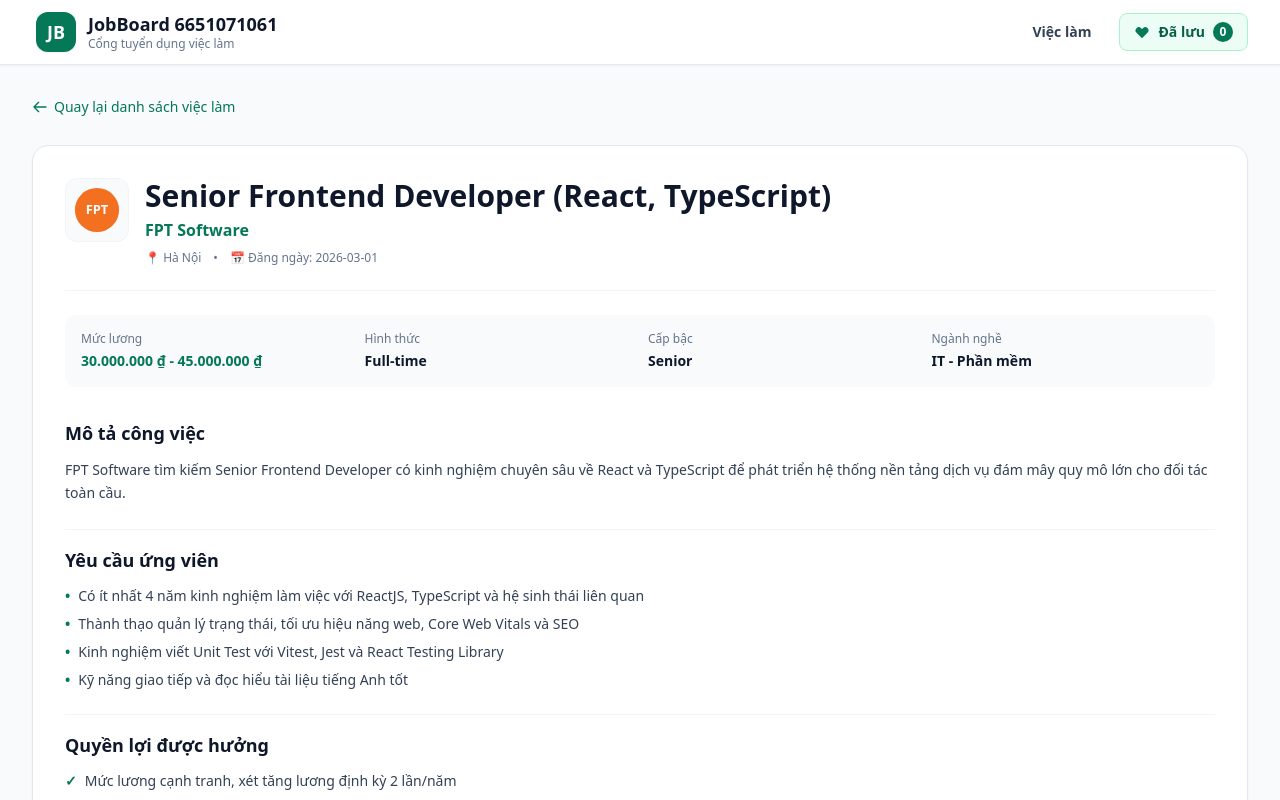
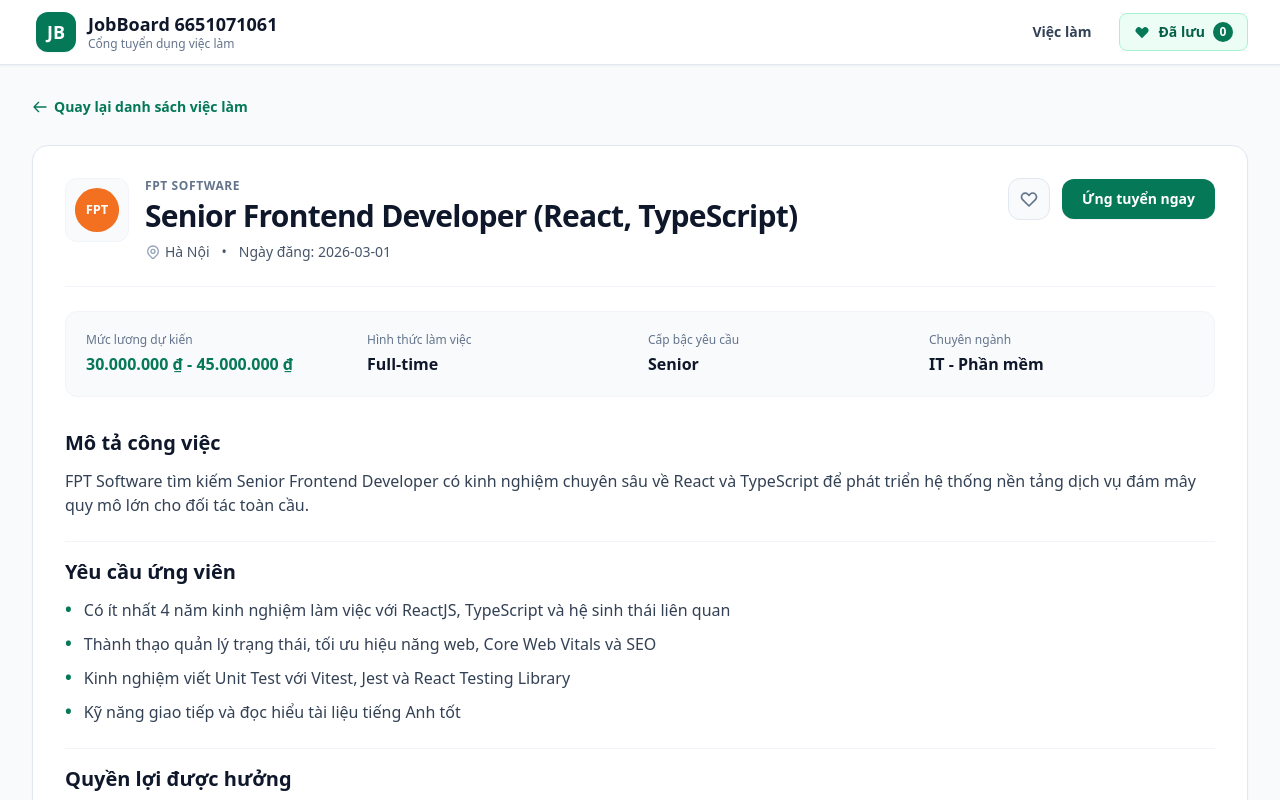
Before and after one commit to ledinhson-07/6651071061-lab2-job-board, a React (Vite) app: page /item/1 in a window 1280 px wide. Shown: the top 800 px of the page. Built offline with nearby package versions, Linux system fonts and the light colour scheme.

Commit message:
[15:30] them DetailPage route /item/:id

```diff
--- a/src/pages/DetailPage.tsx
+++ b/src/pages/DetailPage.tsx
@@ -5,10 +5,19 @@ import { fetchJobById } from '../services/jobService';
 import { formatCurrency } from '../utils';
 import SkeletonDetail from '../components/SkeletonDetail';
 
-export const DetailPage: React.FC = () => {
+interface DetailPageProps {
+  favoriteIds?: number[];
+  onToggleFavorite?: (id: number) => void;
+}
+
+export const DetailPage: React.FC<DetailPageProps> = ({
+  favoriteIds = [],
+  onToggleFavorite,
+}) => {
   const { id } = useParams<{ id: string }>();
   const [job, setJob] = useState<Job | null>(null);
   const [isLoading, setIsLoading] = useState<boolean>(true);
+  const [applied, setApplied] = useState<boolean>(false);
 
   useEffect(() => {
     let isMounted = true;
@@ -44,30 +53,37 @@ export const DetailPage: React.FC = () => {
 
   if (!job) {
     return (
-      <div className="bg-white rounded-2xl border border-slate-200 p-8 text-center max-w-lg mx-auto">
+      <div className="bg-white rounded-2xl border border-slate-200 p-8 text-center max-w-lg mx-auto shadow-sm">
+        <div className="w-16 h-16 mx-auto mb-4 rounded-full bg-amber-50 text-amber-600 flex items-center justify-center">
+          <svg className="w-8 h-8" fill="none" stroke="currentColor" viewBox="0 0 24 24" aria-hidden="true">
+            <path strokeLinecap="round" strokeLinejoin="round" strokeWidth={2} d="M12 9v2m0 4h.01m-6.938 4h13.856c1.54 0 2.502-1.667 1.732-3L13.732 4c-.77-1.333-2.694-1.333-3.464 0L3.34 16c-.77 1.333.192 3 1.732 3z" />
+          </svg>
+        </div>
         <h1 className="text-xl font-bold text-slate-900">Không tìm thấy tin tuyển dụng</h1>
         <p className="mt-2 text-sm text-slate-600">
-          Công việc bạn đang tìm kiếm có thể đã hết hạn hoặc không tồn tại.
+          Công việc bạn đang tìm kiếm có thể đã hết hạn hoặc đường dẫn không chính xác.
         </p>
         <div className="mt-6">
           <Link
             to="/"
-            className="inline-flex items-center px-4 py-2 rounded-lg text-sm font-semibold text-white bg-emerald-700 hover:bg-emerald-800 transition-colors"
+            className="inline-flex items-center px-5 py-2.5 rounded-lg text-sm font-semibold text-white bg-emerald-700 hover:bg-emerald-800 transition-colors focus:outline-none focus:ring-2 focus:ring-emerald-600"
           >
-            ← Quay lại danh sách
+            ← Quay lại danh sách việc làm
           </Link>
         </div>
       </div>
     );
   }
 
+  const isFavorite = favoriteIds.includes(job.id);
+
   return (
-    <article aria-labelledby="job-detail-title" className="space-y-6">
-      {/* Breadcrumb quay lại */}
+    <article aria-labelledby="job-title" className="space-y-6">
+      {/* Breadcrumb điều hướng */}
       <nav aria-label="Breadcrumb">
         <Link
           to="/"
-          className="inline-flex items-center gap-1.5 text-sm font-medium text-emerald-700 hover:text-emerald-800 focus:outline-none focus:underline"
+          className="inline-flex items-center gap-1.5 text-sm font-semibold text-emerald-700 hover:text-emerald-800 focus:outline-none focus:underline"
         >
           <svg className="w-4 h-4" fill="none" stroke="currentColor" viewBox="0 0 24 24" aria-hidden="true">
             <path strokeLinecap="round" strokeLinejoin="round" strokeWidth={2} d="M10 19l-7-7m0 0l7-7m-7 7h18" />
@@ -76,8 +92,9 @@ export const DetailPage: React.FC = () => {
         </Link>
       </nav>
 
-      {/* Thẻ chi tiết việc làm */}
+      {/* Thẻ chính thông tin công việc */}
       <div className="bg-white rounded-2xl border border-slate-200 shadow-sm p-6 sm:p-8 space-y-6">
+        {/* Header chi tiết */}
         <div className="flex flex-col sm:flex-row sm:items-start justify-between gap-6 pb-6 border-b border-slate-100">
           <div className="flex items-start gap-4">
             <img
@@ -88,81 +105,144 @@ export const DetailPage: React.FC = () => {
               className="w-16 h-16 rounded-xl object-contain bg-slate-50 border border-slate-100 p-2 flex-shrink-0"
             />
             <div>
-              <h1 id="job-detail-title" className="text-2xl sm:text-3xl font-extrabold text-slate-900">
+              <span className="text-xs font-semibold text-slate-500 uppercase tracking-wider block">
+                {job.company}
+              </span>
+              <h1 id="job-title" className="mt-1 text-2xl sm:text-3xl font-extrabold text-slate-900 tracking-tight">
                 {job.title}
               </h1>
-              <p className="mt-1 text-base font-semibold text-emerald-700">
-                {job.company}
-              </p>
-              <div className="flex items-center gap-3 mt-2 text-xs text-slate-500">
-                <span>📍 {job.location}</span>
+              <div className="flex flex-wrap items-center gap-3 mt-2 text-xs sm:text-sm text-slate-600">
+                <span className="flex items-center gap-1">
+                  <svg className="w-4 h-4 text-slate-400" fill="none" stroke="currentColor" viewBox="0 0 24 24" aria-hidden="true">
+                    <path strokeLinecap="round" strokeLinejoin="round" strokeWidth={2} d="M17.657 16.657L13.414 20.9a1.998 1.998 0 01-2.827 0l-4.244-4.243a8 8 0 1111.314 0z" />
+                    <path strokeLinecap="round" strokeLinejoin="round" strokeWidth={2} d="M15 11a3 3 0 11-6 0 3 3 0 016 0z" />
+                  </svg>
+                  {job.location}
+                </span>
                 <span>•</span>
-                <span>📅 Đăng ngày: {job.postedDate}</span>
+                <span>Ngày đăng: {job.postedDate}</span>
               </div>
             </div>
           </div>
+
+          {/* Các nút hành động */}
+          <div className="flex items-center gap-3 flex-shrink-0">
+            {/* Nút lưu yêu thích */}
+            <button
+              type="button"
+              onClick={() => onToggleFavorite && onToggleFavorite(job.id)}
+              aria-label={
+                isFavorite
+                  ? `Bỏ lưu tin tuyển dụng ${job.title} tại ${job.company}`
+                  : `Lưu tin tuyển dụng ${job.title} tại ${job.company}`
+              }
+              aria-pressed={isFavorite}
+              className={`p-2.5 rounded-xl border transition-colors focus:outline-none focus:ring-2 focus:ring-emerald-600 ${
+                isFavorite
+                  ? 'bg-rose-50 border-rose-200 text-rose-600 hover:bg-rose-100'
+                  : 'bg-slate-50 border-slate-200 text-slate-500 hover:text-rose-600 hover:bg-slate-100'
+              }`}
+            >
+              <svg
+                className={`w-5 h-5 ${isFavorite ? 'fill-current' : 'fill-none'}`}
+                stroke="currentColor"
+                viewBox="0 0 24 24"
+                aria-hidden="true"
+              >
+                <path
+                  strokeLinecap="round"
+                  strokeLinejoin="round"
+                  strokeWidth={2}
+                  d="M4.318 6.318a4.5 4.5 0 000 6.364L12 20.364l7.682-7.682a4.5 4.5 0 00-6.364-6.364L12 7.636l-1.318-1.318a4.5 4.5 0 00-6.364 0z"
+                />
+              </svg>
+            </button>
+
+            {/* Nút Ứng tuyển */}
+            <button
+              type="button"
+              onClick={() => setApplied(true)}
+              className={`px-5 py-2.5 rounded-xl font-semibold text-sm transition-colors focus:outline-none focus:ring-2 focus:ring-offset-2 focus:ring-emerald-600 ${
+                applied
+                  ? 'bg-slate-100 text-slate-600 border border-slate-300 cursor-default'
+                  : 'bg-emerald-700 hover:bg-emerald-800 text-white shadow-sm'
+              }`}
+            >
+              {applied ? '✓ Đã gửi hồ sơ' : 'Ứng tuyển ngay'}
+            </button>
+          </div>
         </div>
 
-        {/* Lương & Thông số cơ bản */}
-        <div className="grid grid-cols-2 sm:grid-cols-4 gap-4 p-4 bg-slate-50 rounded-xl">
+        {/* Lưới thông tin tổng quan */}
+        <div className="grid grid-cols-2 sm:grid-cols-4 gap-4 p-5 bg-slate-50 rounded-xl border border-slate-100">
           <div>
-            <p className="text-xs text-slate-500 font-medium">Mức lương</p>
-            <p className="mt-1 text-sm font-bold text-emerald-700">
+            <p className="text-xs text-slate-500 font-medium">Mức lương dự kiến</p>
+            <p className="mt-1 text-sm sm:text-base font-bold text-emerald-700">
               {formatCurrency(job.salaryMin)} - {formatCurrency(job.salaryMax)}
             </p>
           </div>
           <div>
-            <p className="text-xs text-slate-500 font-medium">Hình thức</p>
-            <p className="mt-1 text-sm font-semibold text-slate-900">{job.jobType}</p>
+            <p className="text-xs text-slate-500 font-medium">Hình thức làm việc</p>
+            <p className="mt-1 text-sm sm:text-base font-bold text-slate-900">{job.jobType}</p>
           </div>
           <div>
-            <p className="text-xs text-slate-500 font-medium">Cấp bậc</p>
-            <p className="mt-1 text-sm font-semibold text-slate-900">{job.level}</p>
+            <p className="text-xs text-slate-500 font-medium">Cấp bậc yêu cầu</p>
+            <p className="mt-1 text-sm sm:text-base font-bold text-slate-900">{job.level}</p>
           </div>
           <div>
-            <p className="text-xs text-slate-500 font-medium">Ngành nghề</p>
-            <p className="mt-1 text-sm font-semibold text-slate-900">{job.category}</p>
+            <p className="text-xs text-slate-500 font-medium">Chuyên ngành</p>
+            <p className="mt-1 text-sm sm:text-base font-bold text-slate-900">{job.category}</p>
           </div>
         </div>
 
         {/* Mô tả công việc */}
         <section aria-labelledby="desc-heading" className="space-y-3 pt-2">
-          <h2 id="desc-heading" className="text-lg font-bold text-slate-900">
+          <h2 id="desc-heading" className="text-lg sm:text-xl font-bold text-slate-900">
             Mô tả công việc
           </h2>
-          <p className="text-sm text-slate-700 leading-relaxed whitespace-pre-line">
+          <p className="text-sm sm:text-base text-slate-700 leading-relaxed whitespace-pre-line">
             {job.description}
           </p>
         </section>
 
-        {/* Yêu cầu công việc */}
+        {/* Yêu cầu ứng viên */}
         <section aria-labelledby="req-heading" className="space-y-3 pt-4 border-t border-slate-100">
-          <h2 id="req-heading" className="text-lg font-bold text-slate-900">
+          <h2 id="req-heading" className="text-lg sm:text-xl font-bold text-slate-900">
             Yêu cầu ứng viên
           </h2>
-          <ul className="space-y-2 text-sm text-slate-700">
+          <ul className="space-y-2.5 text-sm sm:text-base text-slate-700">
             {job.requirements.map((req, idx) => (
-              <li key={idx} className="flex items-start gap-2">
-                <span className="text-emerald-700 font-bold">•</span>
+              <li key={idx} className="flex items-start gap-3">
+                <span className="text-emerald-700 font-bold text-lg leading-none mt-0.5">•</span>
                 <span>{req}</span>
               </li>
             ))}
           </ul>
         </section>
 
-        {/* Quyền lợi */}
+        {/* Quyền lợi được hưởng */}
         <section aria-labelledby="benefit-heading" className="space-y-3 pt-4 border-t border-slate-100">
-          <h2 id="benefit-heading" className="text-lg font-bold text-slate-900">
+          <h2 id="benefit-heading" className="text-lg sm:text-xl font-bold text-slate-900">
             Quyền lợi được hưởng
           </h2>
-          <ul className="space-y-2 text-sm text-slate-700">
+          <ul className="space-y-2.5 text-sm sm:text-base text-slate-700">
             {job.benefits.map((benefit, idx) => (
-              <li key={idx} className="flex items-start gap-2">
-                <span className="text-emerald-700 font-bold">✓</span>
+              <li key={idx} className="flex items-start gap-3">
+                <span className="text-emerald-700 font-bold text-base leading-none mt-0.5">✓</span>
                 <span>{benefit}</span>
               </li>
             ))}
           </ul>
+        </section>
+
+        {/* Thông tin nộp hồ sơ */}
+        <section aria-labelledby="apply-heading" className="p-5 rounded-xl bg-emerald-50/50 border border-emerald-100 space-y-2">
+          <h2 id="apply-heading" className="text-base font-bold text-slate-900">
+            Cách thức ứng tuyển
+          </h2>
+          <p className="text-xs sm:text-sm text-slate-600">
+            Ứng viên quan tâm vui lòng bấm nút "Ứng tuyển ngay" ở phía trên hoặc gửi hồ sơ CV trực tiếp về phòng tuyển dụng của <strong className="text-slate-800">{job.company}</strong> tại {job.location}.
+          </p>
         </section>
       </div>
     </article>
```
